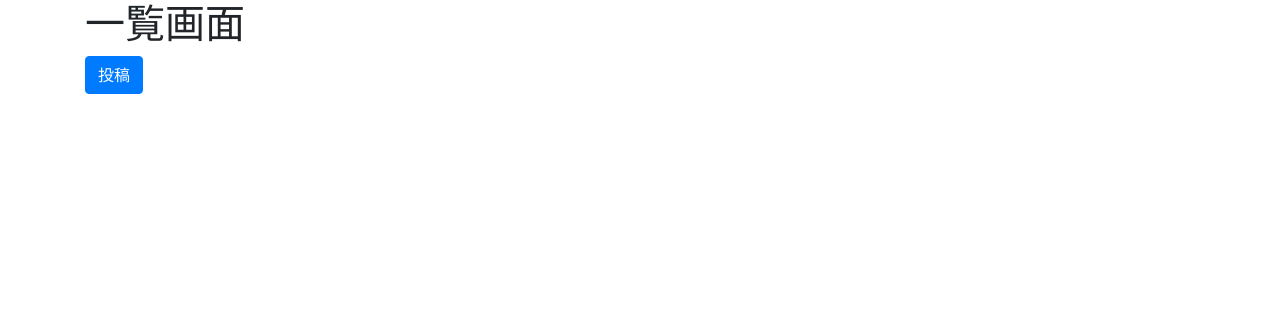
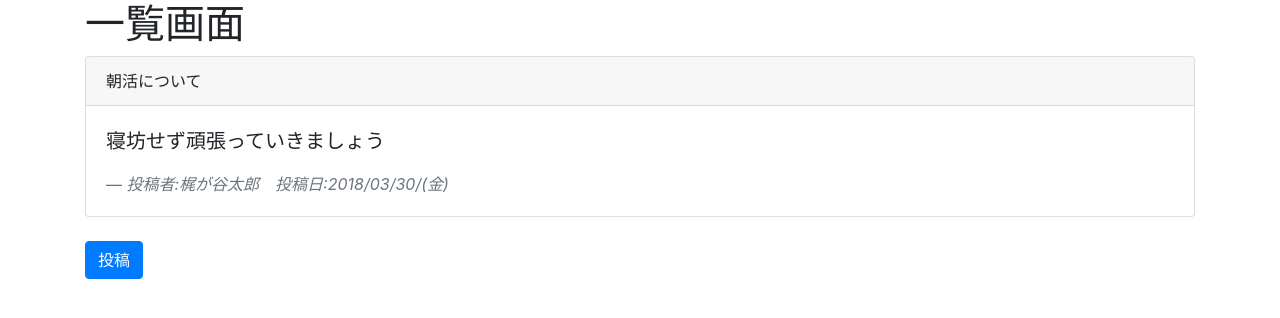
Before and after one commit to homahi/git-practice, a plain HTML site: page src/index.html in a window 1280 px wide. Drawn offline with nearby package versions, Linux system fonts and the light colour scheme.

Commit message:
index.htmlのコンテンツを追加

```diff
--- a/src/index.html
+++ b/src/index.html
@@ -11,8 +11,24 @@
 <body>
 <div class="container">
     <h1>一覧画面</h1>
+    <div class="card">
+        <div class="card-header">
+          朝活について
+        </div>
+        <div class="card-body">
+          <blockquote class="blockquote mb-0">
+            <p>寝坊せず頑張っていきましょう</p>
+            <footer class="blockquote-footer"><cite title="Source Title">投稿者:梶が谷太郎　投稿日:2018/03/30/(金)</cite></footer>
+          </blockquote>
+
+        </div>
+      </div>
+      <br>
+
     <button type="button" class="btn btn-primary">投稿</button>
+
 </div>
+
 
    <!-- Optional JavaScript -->
     <!-- jQuery first, then Popper.js, then Bootstrap JS -->
```
